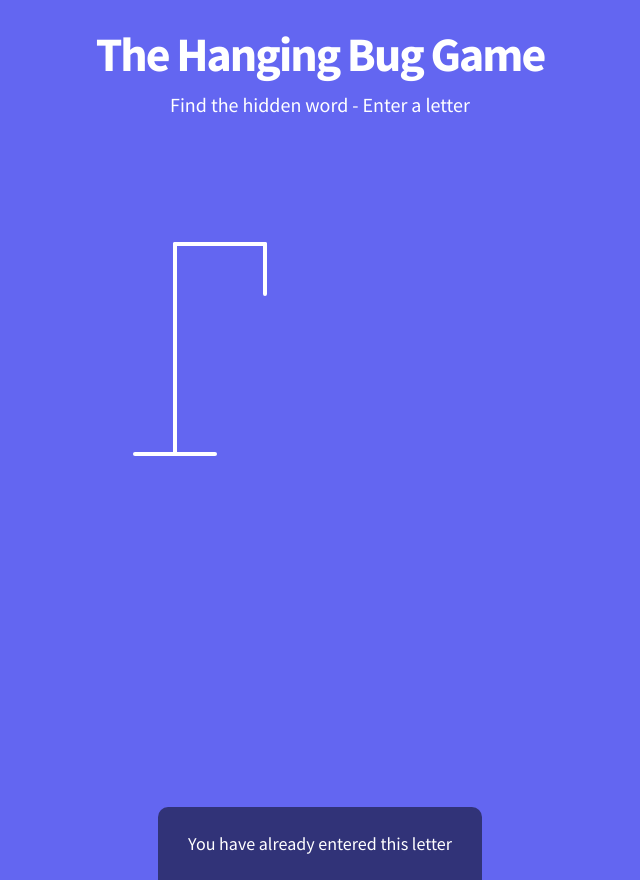
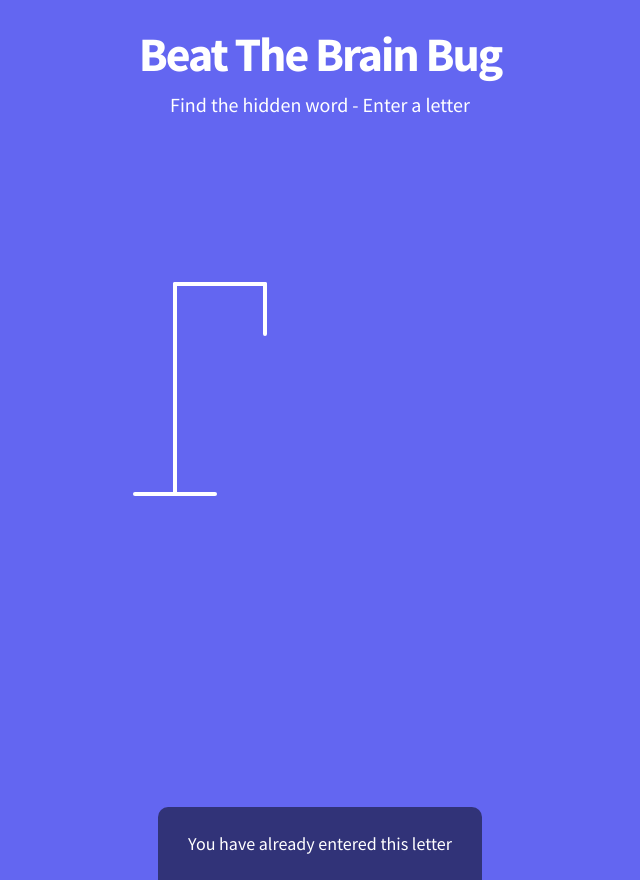
Before and after one commit to JG-devo/mini-vanilla-javascript-projects, a plain HTML site: page 07_hangman_game/index.html in a window 1280 px wide. Shown: the whole page, without its empty margins (320-960 px from the left). Drawn offline with Linux system fonts and the light colour scheme; no server answers.

Commit message:
proj 07 -- Change HTML title and adjust container VH height

```diff
--- a/07_hangman_game/index.html
+++ b/07_hangman_game/index.html
@@ -6,11 +6,11 @@
     <meta name="viewport" content="width=device-width, initial-scale=1.0" />
     <link rel="stylesheet" href="style.css" />
     <script defer src="script.js"></script>
-    <title>HangBug Game</title>
+    <title>Beat The Brain Bug</title>
   </head>
   <body>
     <div class="container">
-      <h1>The Hanging Bug Game</h1>
+      <h1>Beat The Brain Bug</h1>
       <p class="container-byline">Find the hidden word - Enter a letter</p>
       <div class="game-container">
         <svg class="figure-container" height="250" width="220">
--- a/07_hangman_game/style.css
+++ b/07_hangman_game/style.css
@@ -44,7 +44,7 @@ body {
   flex-direction: column;
   align-items: center;
   justify-content: center;
-  height: 80vh;
+  height: 90vh;
 }
 
 .container h1 {
```
